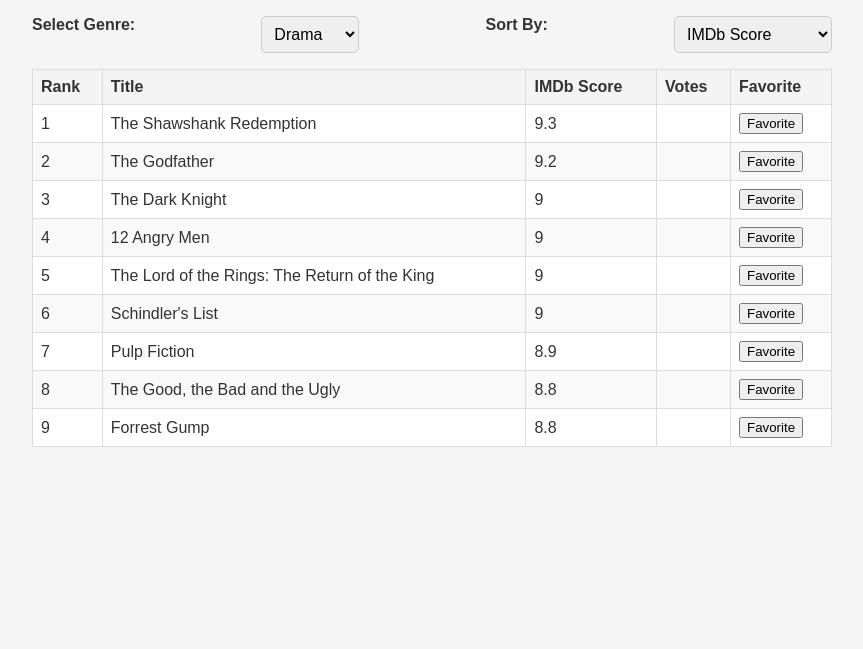
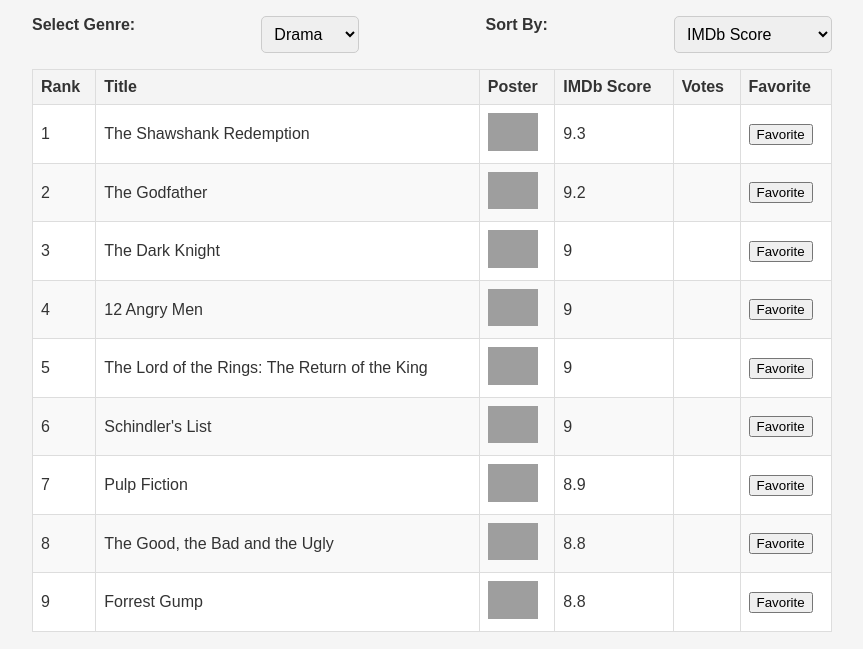
Before and after one commit to ECE3824-Spring2025/imdb-commitment-issues, a Flask app: page / in a window 1280 px wide. Shown: the part 151-800 px from the top of the page, without its empty margins (208-1071 px from the left). Run offline with Flask 3, Linux system fonts and the light colour scheme; grey boxes are pictures that could not be loaded.

Commit message:
Added movie posters to the table using TMDb API

```diff
--- a/static/script.js
+++ b/static/script.js
@@ -2,6 +2,9 @@
     const genreSelect = document.getElementById('genre-select');
     const sortSelect = document.getElementById('sort-select');
     const movieTableBody = document.getElementById('movie-table-body');
+
+    const API_KEY = '61c678e1170ca246fbfbdeecc7aa373b'; // TMDb API key
+    const IMAGE_BASE_URL = 'https://image.tmdb.org/t/p/w500'; // Adjust the size if needed
 
     const loadFavorites = async () => {
         const response = await fetch('/favorites');
@@ -27,13 +30,16 @@
     const updateTable = async (movies) => {
         const favorites = await loadFavorites();
         movieTableBody.innerHTML = '';
-        movies.forEach((movie, index) => {
+
+        for (const [index, movie] of movies.entries()) {
             const isFavorite = favorites.some(fav => fav.id === movie.id);
+            const posterPath = await fetchMoviePoster(movie.name);
+
             const row = document.createElement('tr');
-
             row.innerHTML = `
                 <td>${index + 1}</td>
                 <td>${movie.name}</td>
+                <td><img src="${posterPath}" alt="${movie.name} Poster" width="50"></td> <!-- Poster Column -->
                 <td>${movie.rating || ''}</td>
                 <td>${movie.votes || ''}</td>
                 <td>
@@ -44,7 +50,7 @@
             `;
 
             movieTableBody.appendChild(row);
-        });
+        }
 
         document.querySelectorAll('.favorite-btn').forEach(button => {
             button.addEventListener('click', async (event) => {
@@ -66,6 +72,17 @@
         });
     };
 
+    async function fetchMoviePoster(title) {
+        try {
+            const response = await fetch(`https://api.themoviedb.org/3/search/movie?api_key=${API_KEY}&query=${encodeURIComponent(title)}`);
+            const data = await response.json();
+            return data.results.length > 0 ? `${IMAGE_BASE_URL}${data.results[0].poster_path}` : 'placeholder.jpg';
+        } catch (error) {
+            console.error('Error fetching movie poster:', error);
+            return 'placeholder.jpg';
+        }
+    }
+
     const fetchMovies = async () => {
         const genre = genreSelect.value;
         const sortBy = sortSelect.value;
--- a/templates/index.html
+++ b/templates/index.html
@@ -33,6 +33,7 @@
                     <tr>
                         <th>Rank</th>
                         <th>Title</th>
+                        <th>Poster</th> <!-- New Column for images-->
                         <th>IMDb Score</th>
                         <th>Votes</th>
                         <th>Favorite</th>
```
